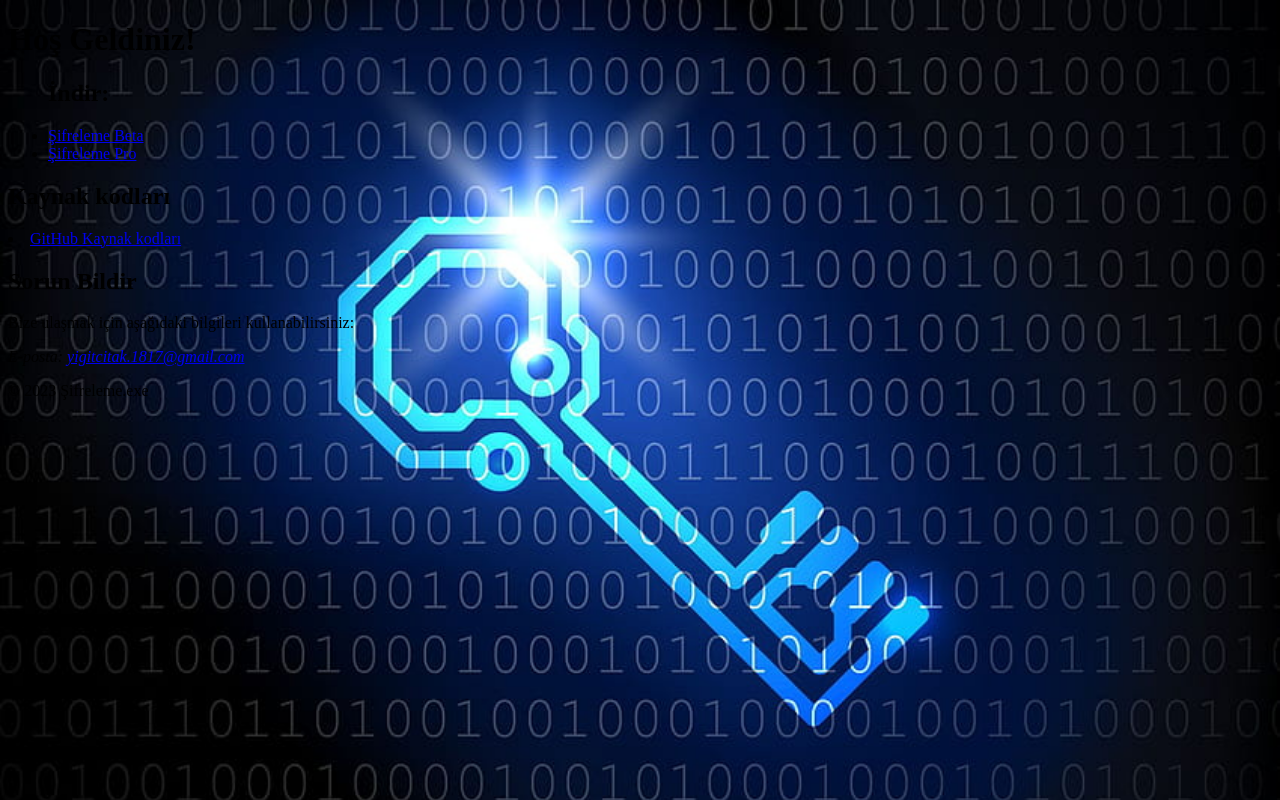
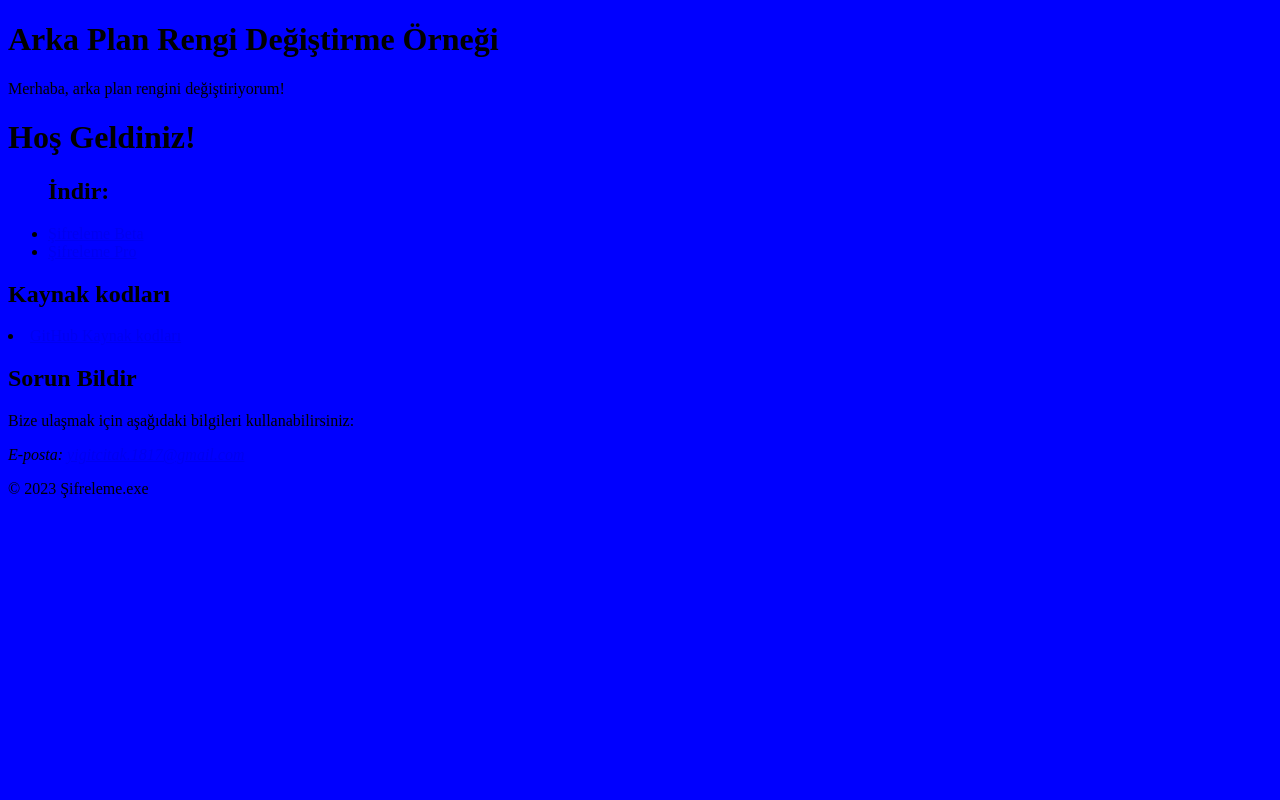
Before and after one commit to Yigit-2023/sifreleme.github.io, a plain HTML site: page index.html in a window 1280 px wide. Drawn offline with Linux system fonts and the light colour scheme.

Commit message:
Update index.html

```diff
--- a/index.html
+++ b/index.html
@@ -1,20 +1,21 @@
+<!DOCTYPE html>
+<html>
 <!DOCTYPE html>
 <html>
 <head>
     <title>Şifreleme.exe</title>
-
-
     <style>
         body {
-            background-image: url('arkaP.jpg'); /* Arka plan resminin URL'sini belirtin */
-            background-size: cover; /* Resmi sayfa boyutuna sığacak şekilde ölçeklendirin */
-            background-repeat: no-repeat; /* Resmin tekrar etmesini engelleyin */
+            background-color: #0000ff;
         }
     </style>
+</head>
+<body>
+    <h1>Arka Plan Rengi Değiştirme Örneği</h1>
+    <p>Merhaba, arka plan rengini değiştiriyorum!</p>
+</body>
+</html>
 
-
-
-</head>
 <body>
     <header>
         <h1>Hoş Geldiniz!</h1>
```
